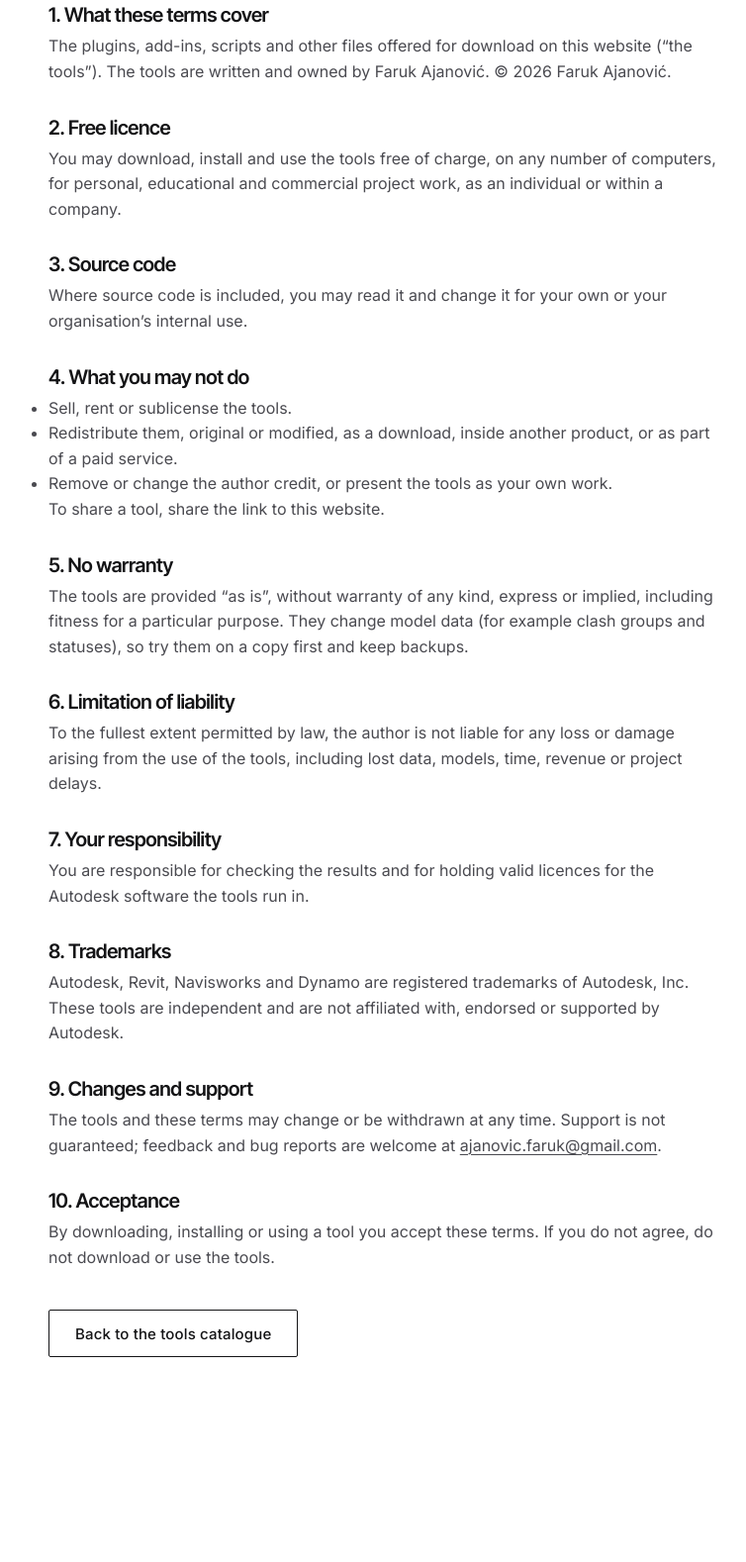
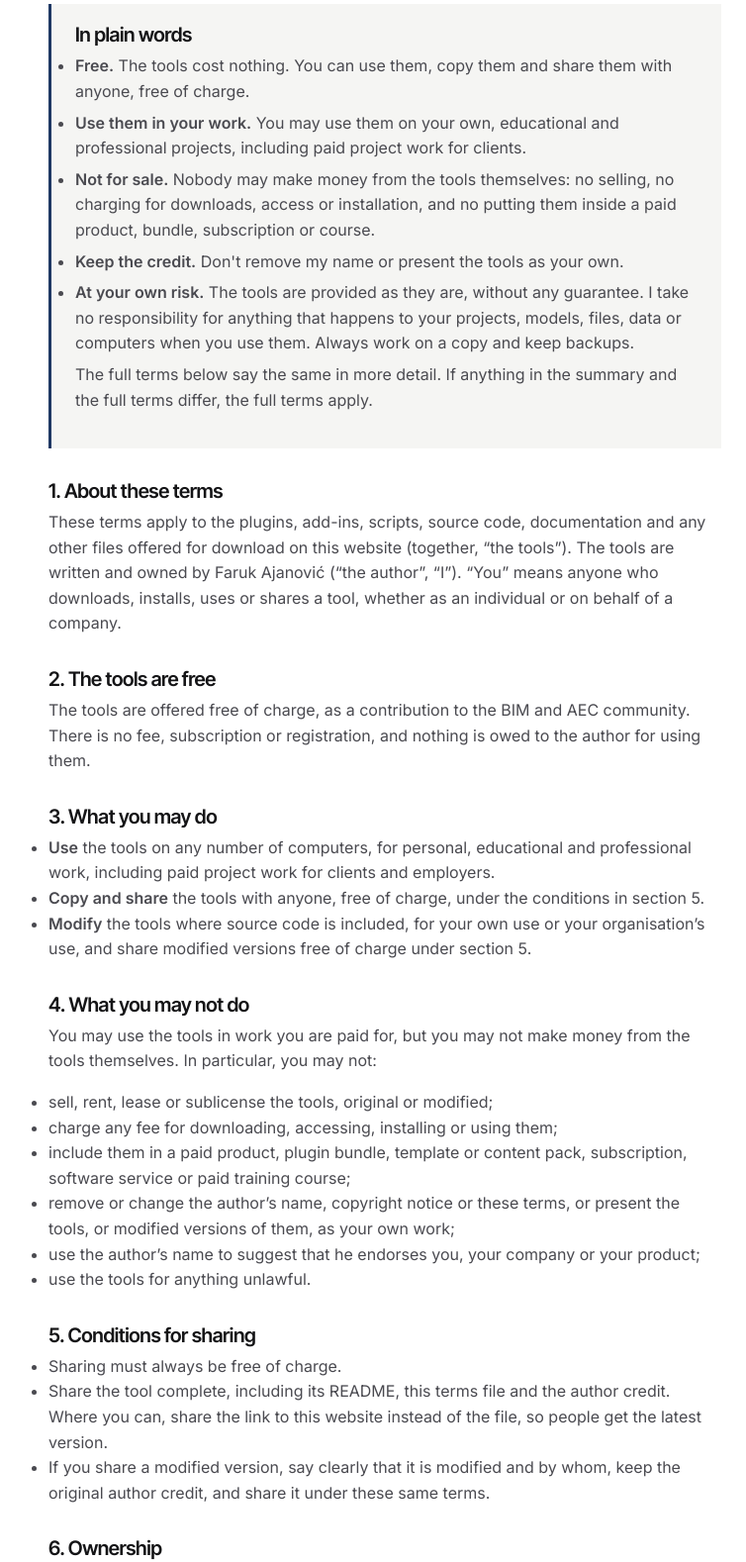
Before and after one commit to zobimaru91/zobimaru91.github.io, a plain HTML site: page terms.html in a window 1280 px wide. Shown: the part 280-1858 px from the top of the page at 99% size, without its empty margins (251-1005 px from the left). Before the commit the page ends 1763 px from the top, so only its background shows below. Drawn offline with Linux system fonts and the light colour scheme.

Commit message:
Expand terms of use: plain-words summary, free sharing, not for sale, no liability
Co-Authored-By: Claude Opus 5.5 <noreply@anthropic.com>

```diff
--- a/assets/css/style.css
+++ b/assets/css/style.css
@@ -499,3 +499,10 @@ html.modal-open { overflow: hidden; }
 .terms h2 { font-size: 20px; margin: 32px 0 8px; }
 .terms p, .terms li { color: var(--ink-2); font-size: 16px; line-height: 1.6; }
 .terms__back { margin-top: 40px; }
+
+.tm__terms-title { font: 600 15px var(--font-display); margin: 0 0 8px; }
+.tm__terms-list { margin: 0 0 14px; padding-left: 18px; font-size: 14px; color: var(--ink-2); line-height: 1.5; }
+.tm__terms-list li { margin-bottom: 4px; }
+.terms__summary { background: var(--tint); border-left: 3px solid var(--accent); padding: 20px 24px; margin-bottom: 16px; }
+.terms__summary h2 { margin-top: 0; }
+.terms__summary li { margin-bottom: 6px; }
--- a/terms.html
+++ b/terms.html
@@ -4,14 +4,14 @@
 <meta charset="utf-8">
 <meta name="viewport" content="width=device-width, initial-scale=1">
 <title>Terms of use | Faruk Ajanović</title>
-<meta name="description" content="Terms of use for the free Revit, Navisworks and Dynamo tools by Faruk Ajanović.">
+<meta name="description" content="Terms of use for the free Revit, Navisworks and Dynamo tools by Faruk Ajanović: free to use and share, not for sale, provided as is.">
 <meta name="theme-color" content="#ffffff">
 <link rel="canonical" href="https://zobimaru91.github.io/terms.html">
 <link rel="icon" href="assets/img/favicon.svg" type="image/svg+xml">
 <link rel="preconnect" href="https://fonts.googleapis.com">
 <link rel="preconnect" href="https://fonts.gstatic.com" crossorigin>
 <link href="https://fonts.googleapis.com/css2?family=Inter:wght@400;500;600&family=Inter+Tight:wght@500;600;700&display=swap" rel="stylesheet">
-<link rel="stylesheet" href="assets/css/style.css?v=20261123-6">
+<link rel="stylesheet" href="assets/css/style.css?v=20261123-7">
 </head>
 <body>
 <main class="terms wrap">
@@ -20,40 +20,88 @@
   <h1>Terms of use</h1>
   <p class="terms__date">Free BIM tools by Faruk Ajanović · last updated 23 November 2026</p>
 
-  <h2>1. What these terms cover</h2>
-  <p>The plugins, add-ins, scripts and other files offered for download on this website (“the tools”). The tools are written and owned by Faruk Ajanović. © 2026 Faruk Ajanović.</p>
+  <div class="terms__summary">
+    <h2>In plain words</h2>
+    <ul>
+      <li><strong>Free.</strong> The tools cost nothing. You can use them, copy them and share them with anyone, free of charge.</li>
+      <li><strong>Use them in your work.</strong> You may use them on your own, educational and professional projects, including paid project work for clients.</li>
+      <li><strong>Not for sale.</strong> Nobody may make money from the tools themselves: no selling, no charging for downloads, access or installation, and no putting them inside a paid product, bundle, subscription or course.</li>
+      <li><strong>Keep the credit.</strong> Don't remove my name or present the tools as your own.</li>
+      <li><strong>At your own risk.</strong> The tools are provided as they are, without any guarantee. I take no responsibility for anything that happens to your projects, models, files, data or computers when you use them. Always work on a copy and keep backups.</li>
+    </ul>
+    <p>The full terms below say the same in more detail. If anything in the summary and the full terms differ, the full terms apply.</p>
+  </div>
 
-  <h2>2. Free licence</h2>
-  <p>You may download, install and use the tools free of charge, on any number of computers, for personal, educational and commercial project work, as an individual or within a company.</p>
+  <h2>1. About these terms</h2>
+  <p>These terms apply to the plugins, add-ins, scripts, source code, documentation and any other files offered for download on this website (together, “the tools”). The tools are written and owned by Faruk Ajanović (“the author”, “I”). “You” means anyone who downloads, installs, uses or shares a tool, whether as an individual or on behalf of a company.</p>
 
-  <h2>3. Source code</h2>
-  <p>Where source code is included, you may read it and change it for your own or your organisation’s internal use.</p>
+  <h2>2. The tools are free</h2>
+  <p>The tools are offered free of charge, as a contribution to the BIM and AEC community. There is no fee, subscription or registration, and nothing is owed to the author for using them.</p>
+
+  <h2>3. What you may do</h2>
+  <ul>
+    <li><strong>Use</strong> the tools on any number of computers, for personal, educational and professional work, including paid project work for clients and employers.</li>
+    <li><strong>Copy and share</strong> the tools with anyone, free of charge, under the conditions in section 5.</li>
+    <li><strong>Modify</strong> the tools where source code is included, for your own use or your organisation’s use, and share modified versions free of charge under section 5.</li>
+  </ul>
 
   <h2>4. What you may not do</h2>
+  <p>You may use the tools in work you are paid for, but you may not make money from the tools themselves. In particular, you may not:</p>
   <ul>
-    <li>Sell, rent or sublicense the tools.</li>
-    <li>Redistribute them, original or modified, as a download, inside another product, or as part of a paid service.</li>
-    <li>Remove or change the author credit, or present the tools as your own work.</li>
+    <li>sell, rent, lease or sublicense the tools, original or modified;</li>
+    <li>charge any fee for downloading, accessing, installing or using them;</li>
+    <li>include them in a paid product, plugin bundle, template or content pack, subscription, software service or paid training course;</li>
+    <li>remove or change the author’s name, copyright notice or these terms, or present the tools, or modified versions of them, as your own work;</li>
+    <li>use the author’s name to suggest that he endorses you, your company or your product;</li>
+    <li>use the tools for anything unlawful.</li>
   </ul>
-  <p>To share a tool, share the link to this website.</p>
 
-  <h2>5. No warranty</h2>
-  <p>The tools are provided “as is”, without warranty of any kind, express or implied, including fitness for a particular purpose. They change model data (for example clash groups and statuses), so try them on a copy first and keep backups.</p>
+  <h2>5. Conditions for sharing</h2>
+  <ul>
+    <li>Sharing must always be free of charge.</li>
+    <li>Share the tool complete, including its README, this terms file and the author credit. Where you can, share the link to this website instead of the file, so people get the latest version.</li>
+    <li>If you share a modified version, say clearly that it is modified and by whom, keep the original author credit, and share it under these same terms.</li>
+  </ul>
 
-  <h2>6. Limitation of liability</h2>
-  <p>To the fullest extent permitted by law, the author is not liable for any loss or damage arising from the use of the tools, including lost data, models, time, revenue or project delays.</p>
+  <h2>6. Ownership</h2>
+  <p>The author keeps all copyright and other rights in the tools. These terms give you permission to use and share the tools as described above; they do not transfer ownership. © 2026 Faruk Ajanović.</p>
 
-  <h2>7. Your responsibility</h2>
-  <p>You are responsible for checking the results and for holding valid licences for the Autodesk software the tools run in.</p>
+  <h2>7. No warranty</h2>
+  <p>The tools are provided “as is” and “as available”, without any warranty of any kind, express or implied. This includes, without limitation, any warranty that the tools are accurate, complete, free of errors or bugs, compatible with your software versions or files, or fit for a particular purpose. The tools change model data (for example clash groups, statuses and parameters), and results can differ between software versions, models and settings.</p>
 
-  <h2>8. Trademarks</h2>
-  <p>Autodesk, Revit, Navisworks and Dynamo are registered trademarks of Autodesk, Inc. These tools are independent and are not affiliated with, endorsed or supported by Autodesk.</p>
+  <h2>8. No responsibility for what happens in your projects</h2>
+  <p>To the fullest extent permitted by law, the author accepts no responsibility or liability for any loss, damage, cost or claim of any kind arising from downloading, installing, using, modifying or sharing the tools, or from being unable to use them. This includes, without limitation:</p>
+  <ul>
+    <li>changed, corrupted or lost models, files, data or project information;</li>
+    <li>errors or omissions in drawings, models, schedules, reports or deliverables;</li>
+    <li>project delays, missed deadlines, rework or extra costs;</li>
+    <li>lost revenue, profit, contracts, business or reputation;</li>
+    <li>claims made against you by clients, employers or any third party;</li>
+    <li>problems with your software, computers, network or other systems.</li>
+  </ul>
+  <p>You use the tools entirely at your own risk. Because they are given away free, this limit applies in full.</p>
 
-  <h2>9. Changes and support</h2>
-  <p>The tools and these terms may change or be withdrawn at any time. Support is not guaranteed; feedback and bug reports are welcome at <a href="mailto:ajanovic.faruk@gmail.com?subject=Tool%20feedback">ajanovic.faruk@gmail.com</a>.</p>
+  <h2>9. Your responsibility</h2>
+  <ul>
+    <li>Test each tool on a copy of your model before using it on live project files, and keep backups.</li>
+    <li>Check the results yourself before issuing, sharing or relying on any model, drawing or report.</li>
+    <li>Hold valid licences for the Autodesk software the tools run in, and follow your organisation’s IT and security policies when installing software (some tools need administrator rights).</li>
+  </ul>
 
-  <h2>10. Acceptance</h2>
-  <p>By downloading, installing or using a tool you accept these terms. If you do not agree, do not download or use the tools.</p>
+  <h2>10. Support and updates</h2>
+  <p>There is no obligation to provide support, fixes or updates. Feedback and bug reports are welcome and may be answered when time allows. The author may update, replace or withdraw any tool at any time.</p>
+
+  <h2>11. Trademarks</h2>
+  <p>Autodesk, Revit, Navisworks and Dynamo are registered trademarks of Autodesk, Inc. The tools are independent and are not affiliated with, endorsed or supported by Autodesk.</p>
+
+  <h2>12. Changes and ending</h2>
+  <p>These terms may be updated from time to time; the date at the top shows the latest version. If you break these terms, your permission to use and share the tools ends, and you must stop using and sharing them.</p>
+
+  <h2>13. Acceptance</h2>
+  <p>By downloading, installing, using or sharing a tool, you confirm that you have read and accept these terms. If you do not agree, do not download or use the tools.</p>
+
+  <h2>14. Contact</h2>
+  <p>Questions, feedback and bug reports: <a href="mailto:ajanovic.faruk@gmail.com?subject=Tool%20feedback">ajanovic.faruk@gmail.com</a>.</p>
 
   <p class="terms__back"><a class="btn btn--ghost" href="./#downloads">Back to the tools catalogue</a></p>
 </main>
```
Also changed, not shown: index.html (+13 -7 lines), 1 other file.
